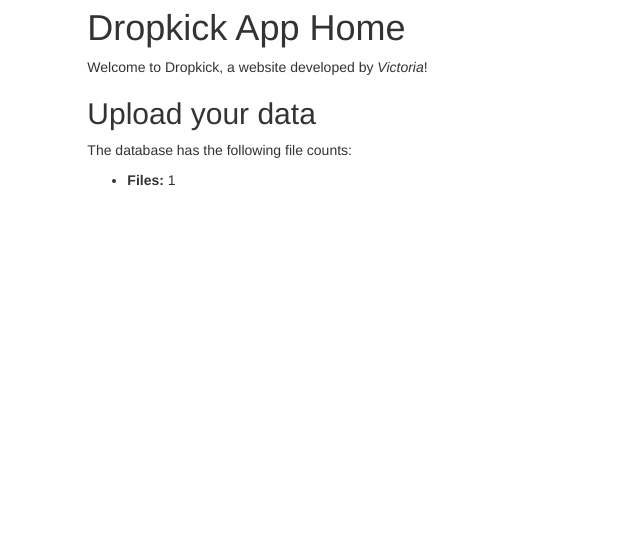
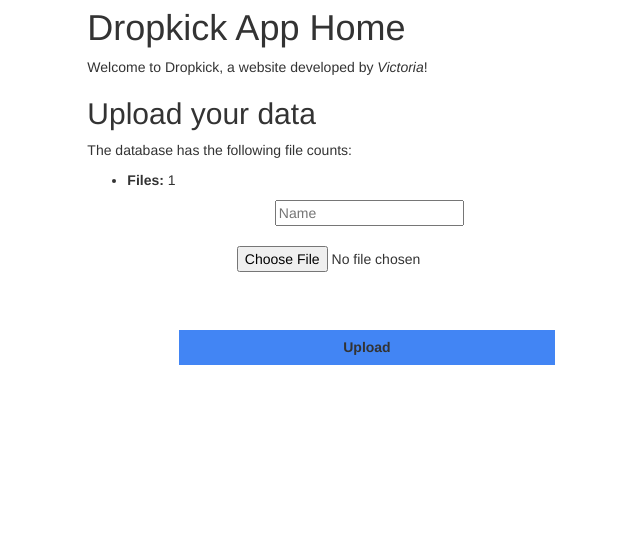
Before and after one commit to wangvictoria/dropkickapp, a Django app: page /dropkickApp/ in a window 1280 px wide. Shown: the part 147-706 px from the top of the page, without its empty margins (141-781 px from the left). Run offline with Django 3.2, Linux system fonts and the light colour scheme; data comes from the database, SQL or seed files in the repository; parts of the project's set-up code (start-up, migrations or seed data) failed here and were passed over; some libraries are stand-ins or nearby versions.

Commit message:
Added file submission

```diff
--- a/dropkickApp/models.py
+++ b/dropkickApp/models.py
@@ -1,7 +1,7 @@
 from django.db import models
 from django.http import HttpResponseRedirect
 from django.shortcuts import render
-from .forms import ModelFormWithFileField
+#from .forms import ModelFormWithFileField
 
 # Create your models here.
 
--- a/dropkickApp/templates/index.html
+++ b/dropkickApp/templates/index.html
@@ -8,4 +8,37 @@
   <ul>
     <li><strong>Files:</strong> {{ num_files }}</li>
   </ul>
+  <form name = "form" enctype = "multipart/form-data"
+         action = "{% url 'upload' %}" method = "POST" >{% csrf_token %}
+
+         <div style = "max-width:470px;">
+            <center>
+               <input type = "text" style = "margin-left:20%;"
+               placeholder = "Name" name = "name" />
+            </center>
+         </div>
+
+         <br>
+
+         <div style = "max-width:470px;">
+            <center>
+               <input type = "file" style = "margin-left:20%;"
+                  placeholder = "Picture" name = "picture" />
+            </center>
+         </div>
+
+         <br>
+
+         <div style = "max-width:470px;">
+            <center>
+
+               <button style = "border:0px;background-color:#4285F4; margin-top:8%;
+                  height:35px; width:80%; margin-left:19%;" type = "submit" value = "Upload" >
+                  <strong>Upload</strong>
+               </button>
+
+            </center>
+         </div>
+
+      </form>
 {% endblock %}
--- a/dropkickApp/urls.py
+++ b/dropkickApp/urls.py
@@ -3,4 +3,5 @@ from . import views
 
 urlpatterns = [
     path('', views.index, name='index'),
+    path('', views.upload_file, name='upload'),
 ]
--- a/dropkickApp/views.py
+++ b/dropkickApp/views.py
@@ -1,7 +1,7 @@
 from django.shortcuts import render, get_object_or_404
 from dropkickApp.models import MyFile
 from django.views import generic
-from .forms import UploadFileForm, ModelFormWithFileField
+from .forms import UploadFileForm
 from django.http import HttpResponseRedirect
 from django.shortcuts import render
 
@@ -27,11 +27,11 @@ def handle_uploaded_file(f):
 
 def upload_file(request):
     if request.method == 'POST':
-        form = ModelFormWithFileField(request.POST, request.FILES)
-        if form.is_valid():
+        my_form = UploadFileForm(request.POST, request.FILES)
+        if my_form.is_valid():
             # file is saved
-            form.save()
+            my_form.save()
             return HttpResponseRedirect('/success/url/')
     else:
-        form = ModelFormWithFileField()
+        my_form = UploadFileForm()
     return render(request, 'upload.html', {'form': form})
```
Also changed, not shown: dropkickApp/forms.py (line endings or trailing spaces).
